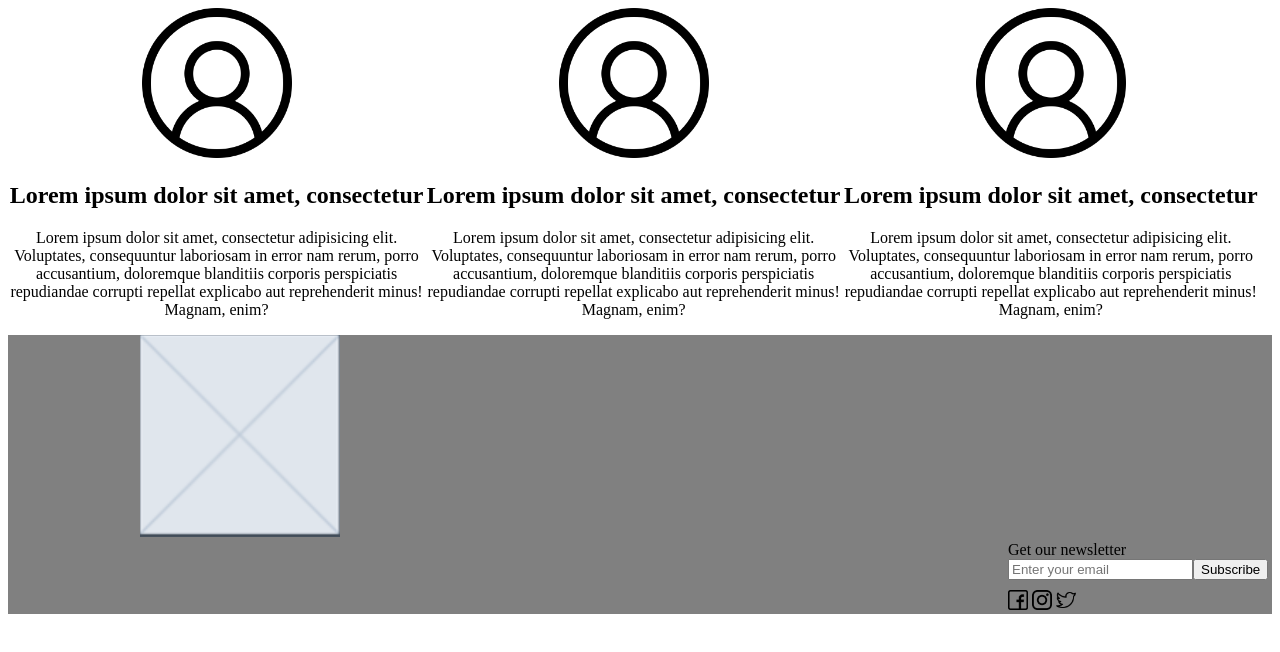
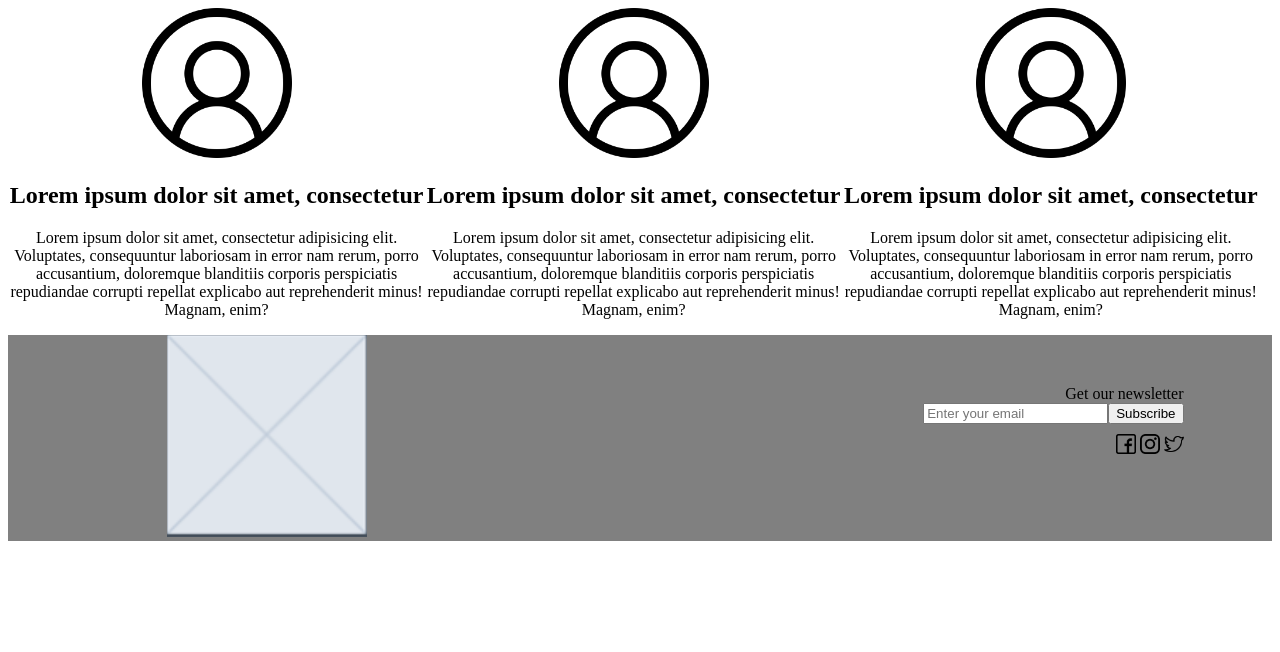
Before and after one commit to danielg-r/IDWBonus, a plain HTML site: page index.html in a window 1280 px wide. Drawn offline with Linux system fonts and the light colour scheme.

Commit message:
Final Commit

```diff
--- a/index.html
+++ b/index.html
@@ -27,9 +27,11 @@
             </div>
         </div>
         <footer class = "bonus__footer">
-            <div align="center">
-                <img src="img/cuadro1.png" alt="" width="200" style="margin-right: 800px;">
-                <div style="margin-left: 1000px;" align ="left">
+            <div class="row" :after>
+                <div class="column">
+                    <img src="img/cuadro1.png" alt="" width="200" style="margin-left: 100px;">
+                </div>
+                <div class="column__contact">
                     <label>Get our newsletter</label>
                     <div class="text-center"><input type="email" placeholder="Enter your email"></input><button class="Subscribe">Subscribe</button></div>
                     <nav class="bonus__nav" style="margin-top: 10px;">
--- a/style.css
+++ b/style.css
@@ -4,12 +4,18 @@
     text-align: center;
   }
 
-  /* Clear floats after the columns */
-  .row:after {
+.column__contact {
+    float: left;
+    width: 60%;
+    text-align: right;
+    margin-top: 50px;
+  }
+
+.row:after {
     content: "";
     display: table;
     clear: both;
-  }
+}
 .bonus__footer {
     background-color: gray;
 }
```
